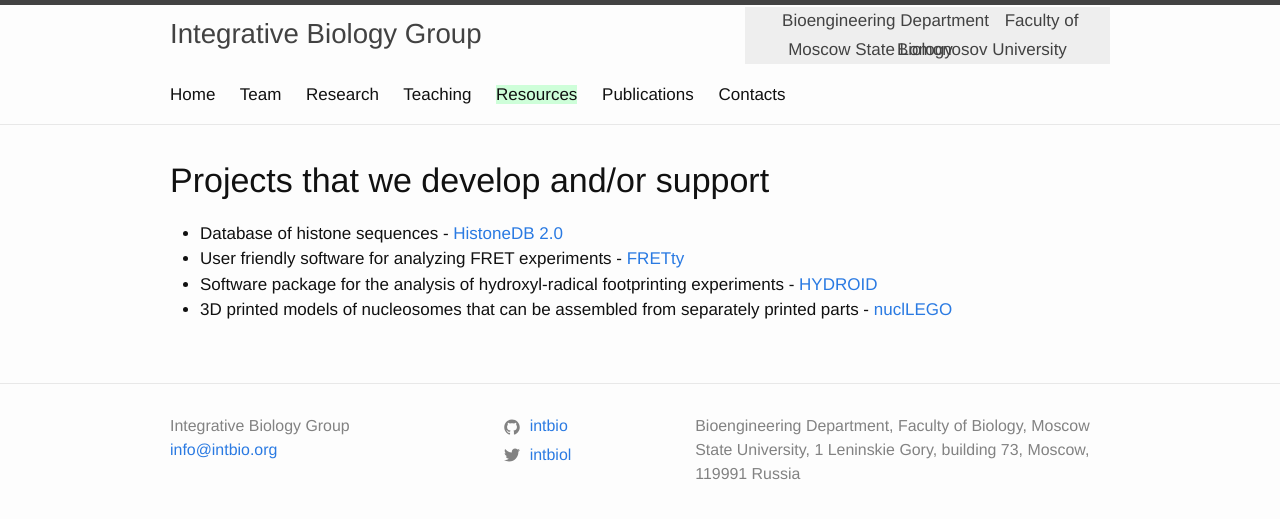
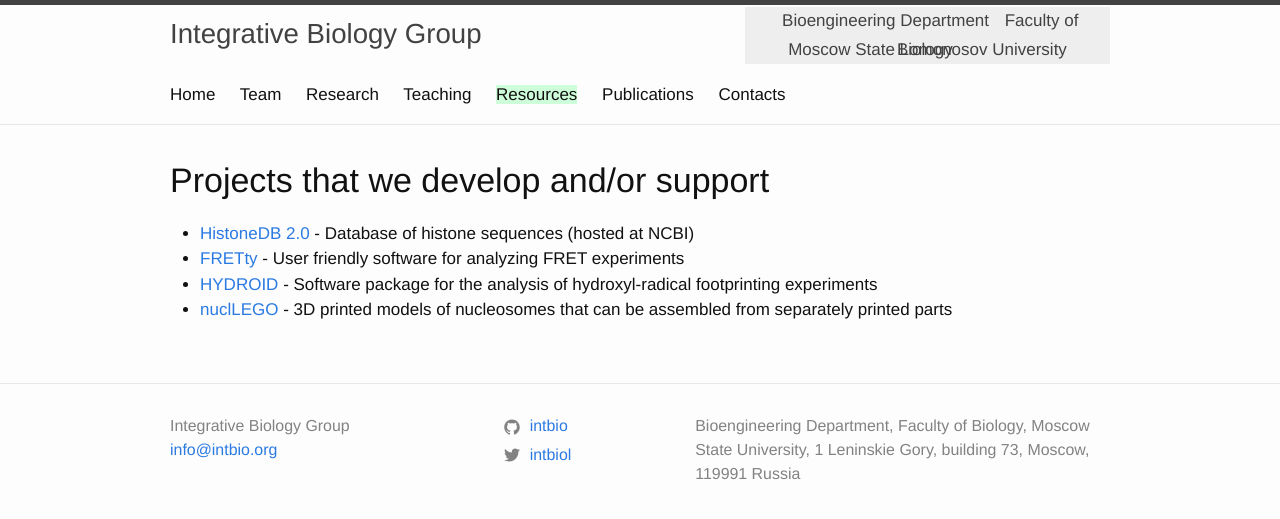
Before and after one commit to v-adlerberg/intbio.github.io, a Jekyll site: the page built from 5resources.md, in a window 1280 px wide. Shown: the top 519 px of the page. Built offline with Jekyll 4.4.1, drawn with Linux system fonts in a browser that asks for light colours.

Commit message:
Update Thu Oct 19 18:20:46 EDT 2017

```diff
--- a/5resources.md
+++ b/5resources.md
@@ -7,7 +7,7 @@ permalink: /resources/
 ---
 
 ## Projects that we develop and/or support
-- Database of histone sequences - [HistoneDB 2.0](https://www.ncbi.nlm.nih.gov/research/HistoneDB2.0/)
-- User friendly software for analyzing FRET experiments - [FRETty](https://github.com/intbio/FRETty)
-- Software package for the analysis of hydroxyl-radical footprinting experiments - [HYDROID](https://github.com/ncbi/HYDROID)
-- 3D printed models of nucleosomes that can be assembled from separately printed parts - [nuclLEGO](https://github.com/intbio/nuclLEGO)
+- [HistoneDB 2.0](https://www.ncbi.nlm.nih.gov/research/HistoneDB2.0/) - Database of histone sequences (hosted at NCBI)
+- [FRETty](https://github.com/intbio/FRETty) - User friendly software for analyzing FRET experiments
+- [HYDROID](https://github.com/ncbi/HYDROID) - Software package for the analysis of hydroxyl-radical footprinting experiments
+- [nuclLEGO](https://github.com/intbio/nuclLEGO) - 3D printed models of nucleosomes that can be assembled from separately printed parts
--- a/_config.yml
+++ b/_config.yml
@@ -24,7 +24,7 @@ url: "" # the base hostname & protocol for your site, e.g. http://example.com
 twitter_username: intbiol
 github_username:  intbio
 
-google_analytics: google_analytics
+google_analytics: UA-108240076-1
 # Build settings
 markdown: kramdown
 #theme: minima
```
Also changed, not shown: 2team.md (+4 -0 lines), 7contacts.md (+16 -8 lines), index.md (+11 -0 lines), assets/photo_aksh.jpg (added), assets/photo_gaa.jpg (added), 1 other file.
